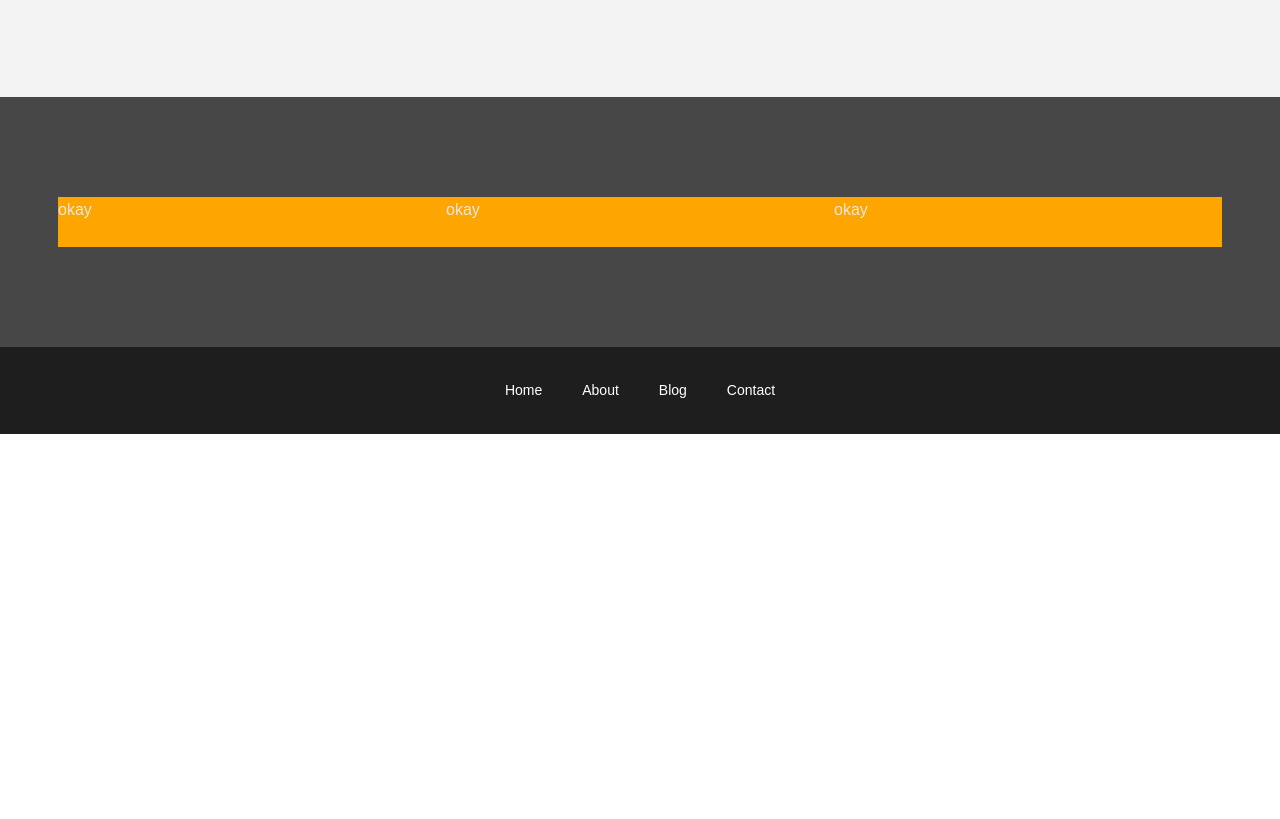
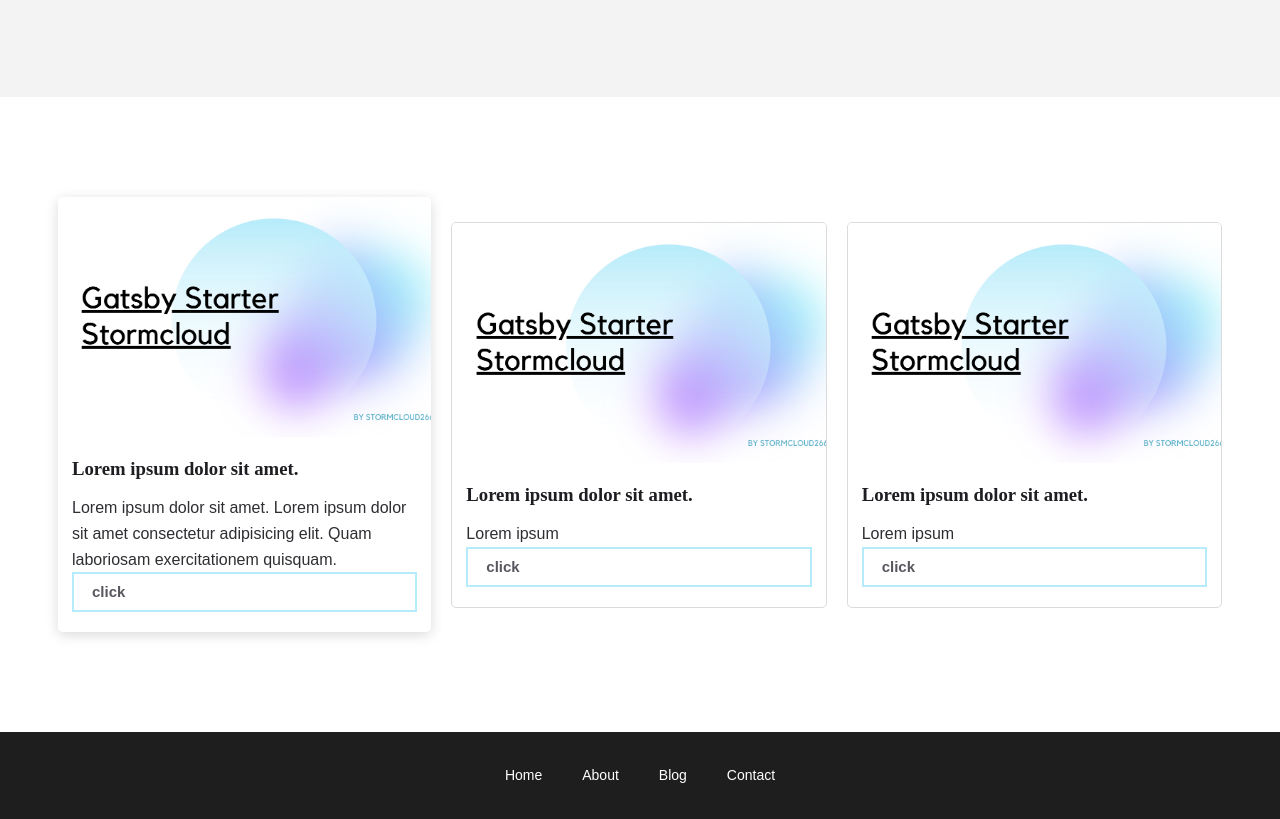
Before and after one commit to stormcloud266/gatsby-starter-v4, a Gatsby site: page / in a window 1280 px wide. Shown: the part 830-1649 px from the top of the page. Before the commit the page ends 1264 px from the top, so only its background shows below. Built offline with nearby package versions, Linux system fonts and the light colour scheme; Gatsby itself is replaced by a stand-in of ours; a web font is replaced by a local one.

Commit message:
add card styles

```diff
--- /dev/null
+++ b/src/components/UI/card/card.js
@@ -0,0 +1,31 @@
+import React from 'react'
+import { GatsbyImage, getImage } from 'gatsby-plugin-image'
+import PropTypes from 'prop-types'
+import classnames from 'classnames'
+import * as styles from './card.module.scss'
+
+const Card = ({ image, children, shadow, outline }) => {
+	console.log('image: ', image)
+	const cardImage = getImage(image)
+	const classes = classnames(
+		shadow && styles.shadow,
+		outline && styles.outline,
+		styles.card
+	)
+
+	return (
+		<div className={classes}>
+			<GatsbyImage image={cardImage} alt='' className={styles.image} />
+			<div className={styles.textContainer}>{children}</div>
+		</div>
+	)
+}
+
+export default Card
+
+Card.propTypes = {
+	shadow: PropTypes.bool,
+	outline: PropTypes.bool,
+	image: PropTypes.object,
+	children: PropTypes.node.isRequired,
+}
--- /dev/null
+++ b/src/components/UI/card/card.module.scss
@@ -0,0 +1,41 @@
+@import '../../global/layout/variables';
+
+.card {
+	max-width: 40rem;
+	background-color: $color-background;
+	border-radius: 5px;
+	overflow: hidden;
+	display: flex;
+	flex-direction: column;
+}
+
+.image {
+	height: 24rem;
+	object-fit: cover;
+}
+
+.textContainer {
+	padding: 2rem 1.4rem;
+	color: $color-text-dark;
+	flex: 1;
+	display: flex;
+	flex-direction: column;
+
+	h1,
+	h2,
+	h3,
+	h4,
+	h5,
+	h6 {
+		color: $color-text-dark-primary;
+		margin-bottom: 1.4rem;
+	}
+}
+
+.outline {
+	border: 1px solid rgb(219, 219, 219);
+}
+
+.shadow {
+	box-shadow: 0 3px 13px rgba(black, 0.15);
+}
--- a/src/components/UI/index.js
+++ b/src/components/UI/index.js
@@ -1,4 +1,5 @@
 import Container from './container/container'
 import Flex from './flex/flex'
+import Card from './card/card'
 
-export { Container, Flex }
+export { Container, Flex, Card }
--- a/src/components/global/seo.js
+++ b/src/components/global/seo.js
@@ -17,7 +17,6 @@ const Seo = ({ title, description, url, imageUrl, article }) => {
 			}
 		}
 	`)
-	console.log('data: ', data)
 
 	const cardImageUrl = imageUrl
 		? imageUrl
--- a/src/pages/index.js
+++ b/src/pages/index.js
@@ -1,11 +1,11 @@
 import React from 'react'
-import { Link } from 'gatsby'
+import { Link, graphql } from 'gatsby'
 
 import Layout from '@global/layout/layout'
 import Seo from '@global/seo'
-import { Container, Flex } from '@UI'
+import { Container, Flex, Card } from '@UI'
 
-const IndexPage = () => (
+const IndexPage = ({ data }) => (
 	<Layout>
 		<Seo />
 		<Container wrapperSm section textBlock>
@@ -60,36 +60,66 @@ const IndexPage = () => (
 			</Container>
 		</Container>
 
-		<Container bgDark>
+		<Container>
 			<Container wrapper section>
-				<Flex justify='space-between' collapseOnMd>
+				<Flex justify='space-between' align='center' collapseOnMd autoLayout>
+					<Card image={data.cardImage} shadow>
 						<div
 							style={{
-							background: 'orange',
-							height: '50px',
-							width: '100%',
+								display: 'flex',
+								flexDirection: 'column',
+								justifyContent: 'space-between',
 							}}
 						>
-						okay
+							<div>
+								<h3>Lorem ipsum dolor sit amet.</h3>
+								<p>
+									Lorem ipsum dolor sit amet. Lorem ipsum dolor sit amet
+									consectetur adipisicing elit. Quam laboriosam exercitationem
+									quisquam.
+								</p>
 							</div>
+							<a href='/' className='button'>
+								click
+							</a>
+						</div>
+					</Card>
+					<Card image={data.cardImage} outline>
 						<div
 							style={{
-							background: 'orange',
-							height: '50px',
-							width: '100%',
+								display: 'flex',
+								flex: 1,
+								flexDirection: 'column',
+								justifyContent: 'space-between',
 							}}
 						>
-						okay
+							<div>
+								<h3>Lorem ipsum dolor sit amet.</h3>
+								<p>Lorem ipsum</p>
 							</div>
+							<a href='/' className='button'>
+								click
+							</a>
+						</div>
+					</Card>
+					<Card image={data.cardImage} outline>
 						<div
 							style={{
-							background: 'orange',
-							height: '50px',
-							width: '100%',
+								display: 'flex',
+								flex: 1,
+								flexDirection: 'column',
+								justifyContent: 'space-between',
 							}}
 						>
-						okay
+							<div>
+								<h3>Lorem ipsum dolor sit amet.</h3>
+								<p>Lorem ipsum</p>
 							</div>
+							<a href='/' className='button'>
+								click
+							</a>
+						</div>
+					</Card>
 				</Flex>
 			</Container>
 		</Container>
@@ -97,3 +127,13 @@ const IndexPage = () => (
 )
 
 export default IndexPage
+
+export const query = graphql`
+	query HomePageQuery {
+		cardImage: file(relativePath: { eq: "meta-card-banner.png" }) {
+			childImageSharp {
+				gatsbyImageData(layout: CONSTRAINED, width: 400, placeholder: BLURRED)
+			}
+		}
+	}
+`
```
Also changed, not shown: todo.md (+1 -1 lines). Lines whose indentation alone changed are shown as unchanged.
